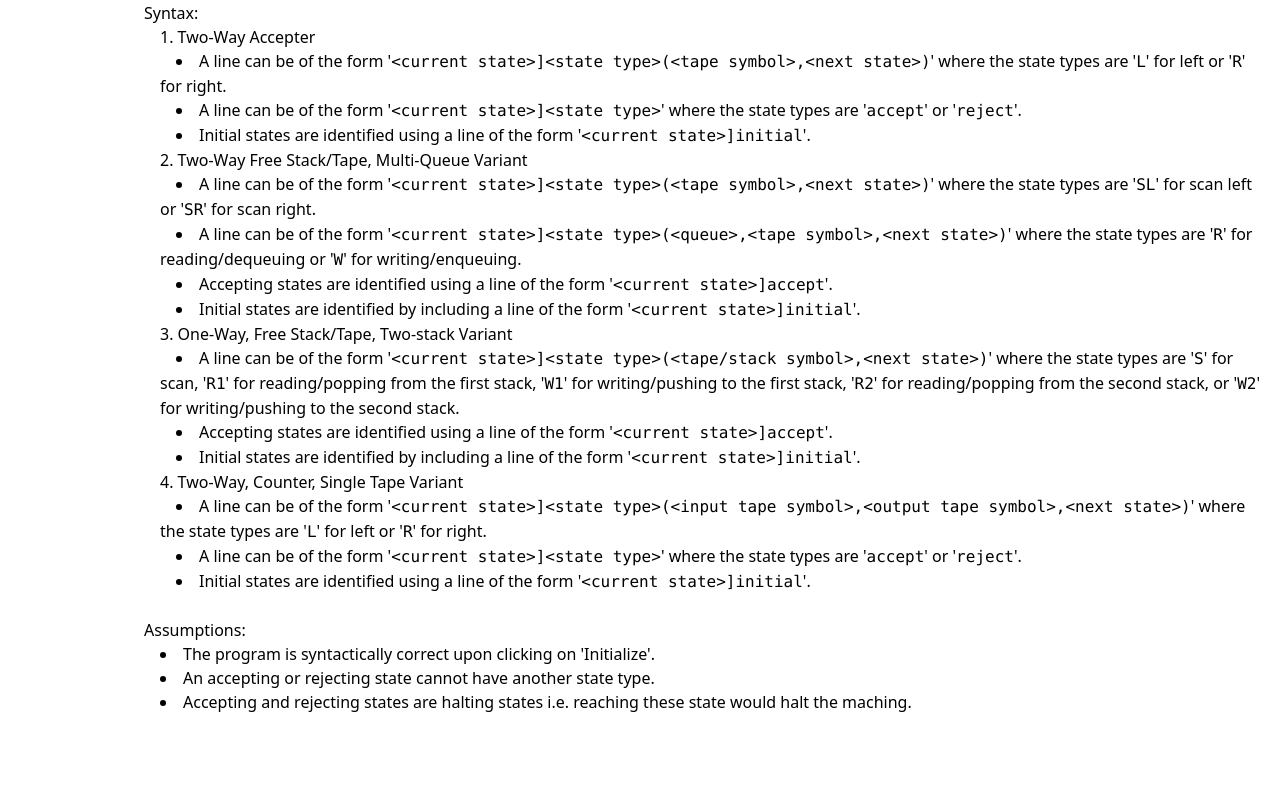
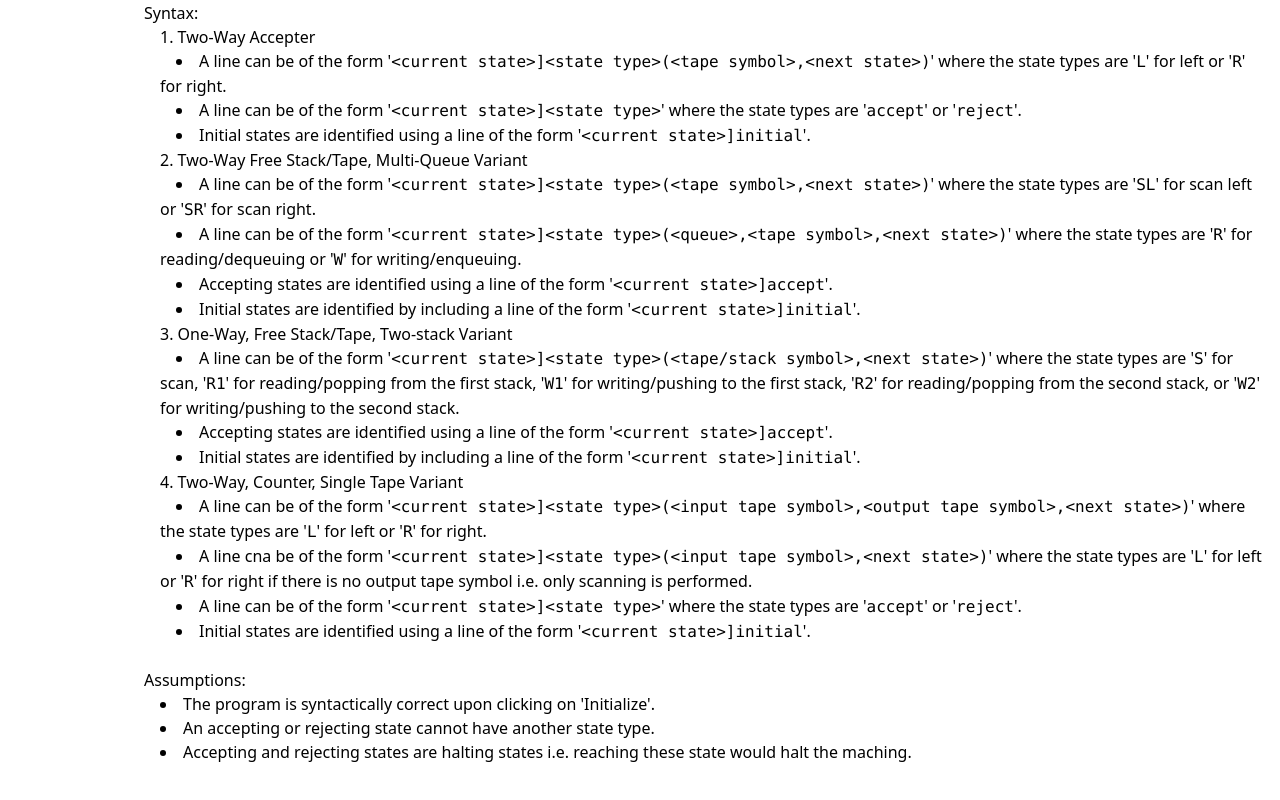
Before and after one commit to GabPua/csc615m-mco, a Next.js app: page / in a window 1280 px wide. Shown: the part 889-1689 px from the top of the page. Before the commit the page ends 1667 px from the top, so only its background shows below. Built offline with nearby package versions, Linux system fonts and the light colour scheme.

Commit message:
add new syntax for tm

```diff
--- a/pages/index.js
+++ b/pages/index.js
@@ -204,6 +204,7 @@ export default function Home() {
               <span>Two-Way, Counter, Single Tape Variant</span>
               <ul>
                 <li>A line can be of the form &apos;<code>&#60;current state&#62;&#93;&#60;state type&#62;&#40;&#60;input tape symbol&#62;,&#60;output tape symbol&#62;,&#60;next state&#62;&#41;</code>&apos; where the state types are &apos;<code>L</code>&apos; for left or &apos;<code>R</code>&apos; for right.</li>
+                <li>A line cna be of the form &apos;<code>&#60;current state&#62;&#93;&#60;state type&#62;&#40;&#60;input tape symbol&#62;,&#60;next state&#62;&#41;</code>&apos; where the state types are &apos;<code>L</code>&apos; for left or &apos;<code>R</code>&apos; for right if there is no output tape symbol i.e. only scanning is performed.</li>
                 <li>A line can be of the form &apos;<code>&#60;current state&#62;&#93;&#60;state type&#62;</code>&apos; where the state types are &apos;<code>accept</code>&apos; or &apos;<code>reject</code>&apos;.</li>
                 <li>Initial states are identified using a line of the form &apos;<code>&#60;current state&#62;&#93;initial</code>&apos;.</li>
               </ul>
```
